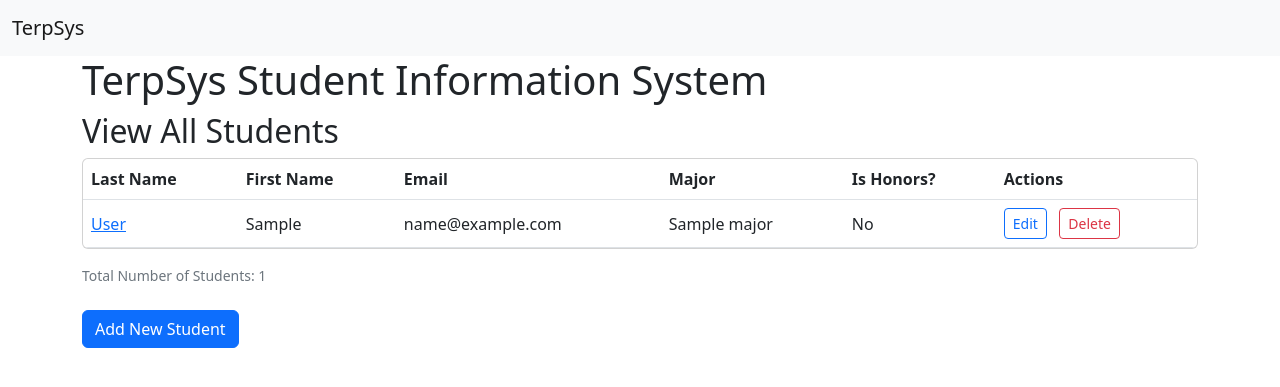
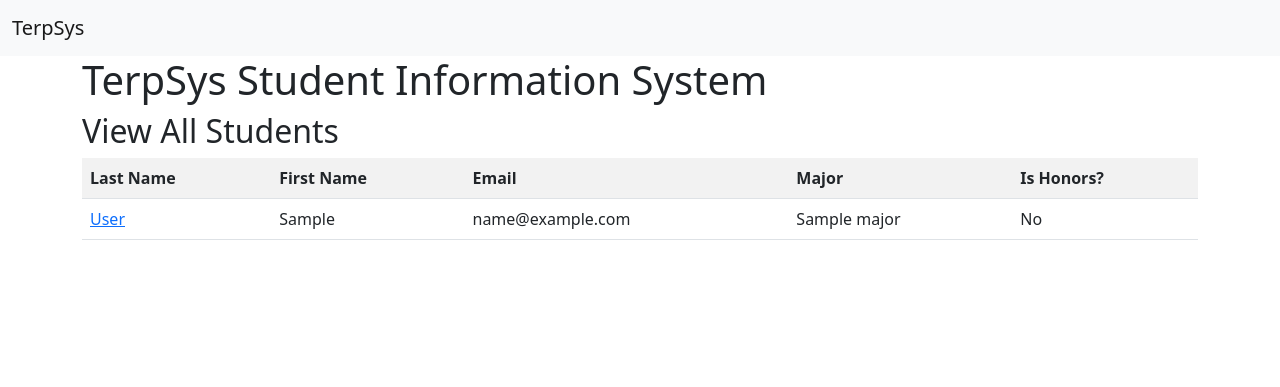
Before and after one commit to cpham121/helloWorld2, a Python web app: template templates/student_view_all.html in a window 1280 px wide. Shown: the top 387 px of the page. Run offline with Jinja, Linux system fonts and the light colour scheme; the template is opened without the code that fills it: most values are stand-ins (such as "Sample title", 1, 10 or a date in 2020).

Commit message:
Updated student view html w module code

```diff
--- a/templates/student_view_all.html
+++ b/templates/student_view_all.html
@@ -12,54 +12,52 @@
 
     <div class="row">
     <div class="col">
-    <div class="card student-card overflow-hidden">
-    <div class="table-responsive">
-    <table class="table table-hover align-middle mb-0">
-        <thead>
+
+    <table class="table table-striped">
         <tr>
-            <th scope="col">Last Name</th>
-			<th scope="col">First Name</th>
-            <th scope="col">Email</th>
-            <th scope="col">Major</th>
-            <th scope="col">Is Honors?</th>
-            <th scope="col">Actions</th>
+            <th>Last Name</th>
+            <th>First Name</th>
+            <th>Email</th>
+            <th>Major</th>
+            <th>Is Honors?</th>
+            {% if current_user.role in ['ADMIN', 'MANAGER'] %}
+            <th>Actions</th>
+            {% endif %}
         </tr>
 
-        </thead>
-        <tbody>
         {% for each_student, each_major in students %}
         <tr>
             <td><a href="{{ url_for('student_view', student_id=each_student['student_id']) }}">{{ each_student['last_name'] }}</a></td>
             <td>{{ each_student['first_name'] }}</td>
-            <td class="student-email">{{ each_student['email'] }}</td>
+            <td>{{ each_student['email'] }}</td>
             <td>{{ each_major['major'] }}</td>
             <td>{{ 'Yes' if each_student['is_honors'] == 1 else 'No' }}</td>
+            {% if current_user.role in ['ADMIN', 'MANAGER'] %}
             <td>
-                <a href="{{ url_for('student_edit', student_id=each_student['student_id']) }}" class="btn btn-outline-primary btn-sm" role="button">Edit</a>
-                &nbsp;
-                <a href="{{ url_for('student_delete', student_id=each_student['student_id']) }}" class="btn btn-outline-danger btn-sm" role="button">Delete</a>
+                <a href="{{ url_for('student_edit', student_id=each_student['student_id']) }}" class="btn btn-secondary" role="button">Edit</a>
+                {% if current_user.role in ['ADMIN'] %}
+                <a href="{{ url_for('student_delete', student_id=each_student['student_id']) }}" class="btn btn-secondary" role="button">Delete</a>
+                {% endif %}
             </td>
+            {% endif %}
         </tr>
-        {% else %}
-        <tr><td colspan="6" class="text-center text-secondary py-5">No students to display. Add a student to get started.</td></tr>
         {% endfor %}
-        </tbody>
     </table>
     </div>
     </div>
-    </div>
-    </div>
 
-    <div class="row mt-3 text-secondary small">
+    {% if current_user.role in ['ADMIN', 'MANAGER'] %}
+    <div class="row">
         <div class="col">
             Total Number of Students: {{ students|length }}
         </div>
     </div>
 
     <div class="row">
-        <div class="col mt-4">
+        <div class="col text-center">
             <a href="{{ url_for('student_create') }}" class="btn btn-primary" role="button">Add New Student</a>
         </div>
     </div>
+    {% endif %}
 
 {% endblock %}
```
